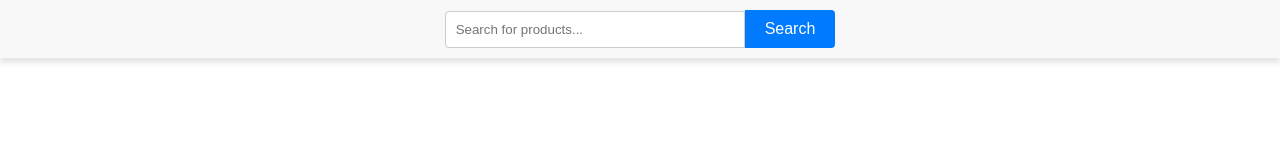
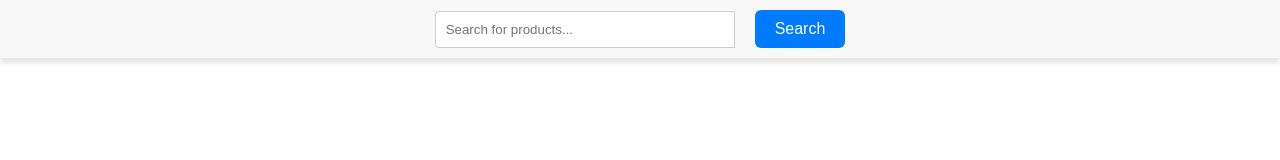
Before and after one commit to SumitSharma2000/SimpleDummy, a plain HTML site: page index.html in a window 1280 px wide. Drawn offline with Linux system fonts and the light colour scheme; no server answers.

Commit message:
Updated styles.css

```diff
--- a/styles.css
+++ b/styles.css
@@ -31,10 +31,11 @@ body {
     background-color: #007bff;
     color: white;
     cursor: pointer;
-    border-radius: 0 4px 4px 0;
+    border-radius: 6px;
     font-size: 16px;
     outline: none;
     transition: background-color 0.3s;
+    margin-left: 20px;
   }
 
   button:hover {
```
